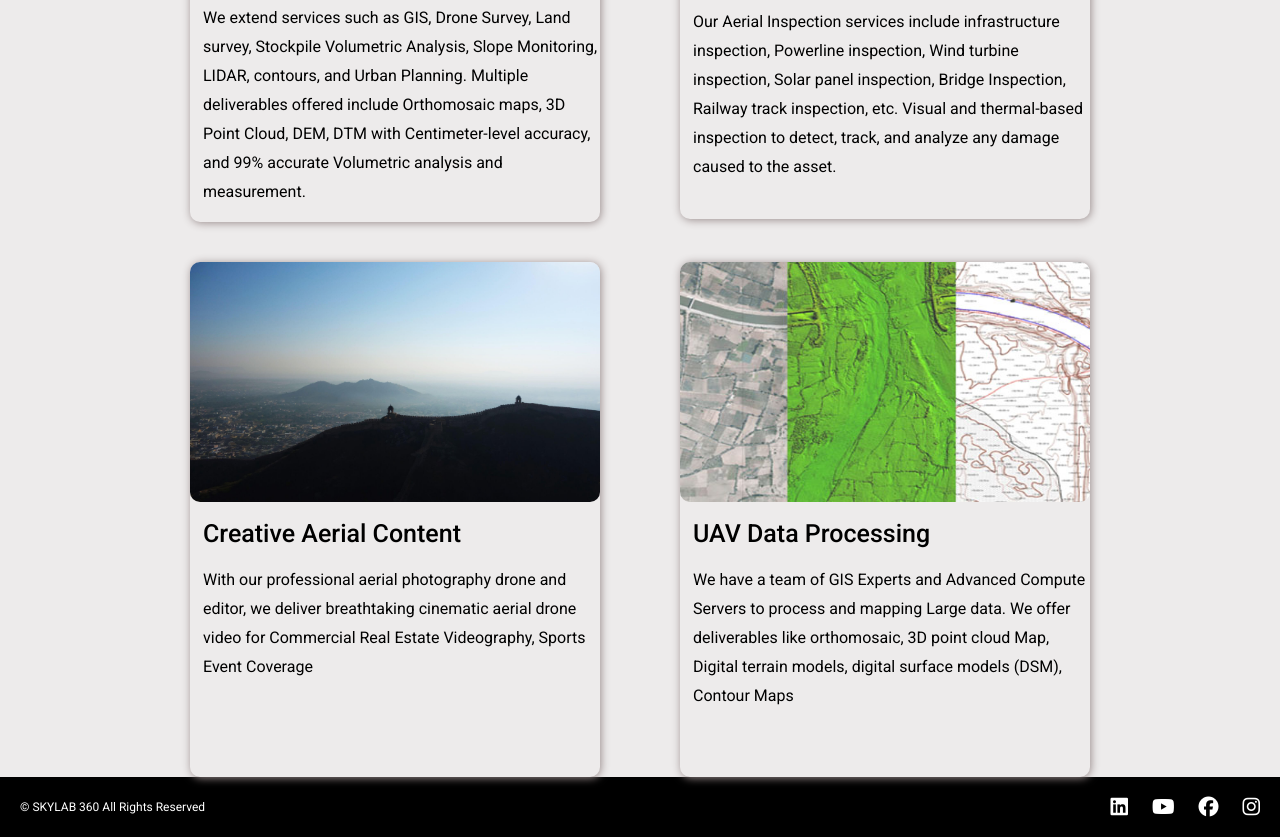
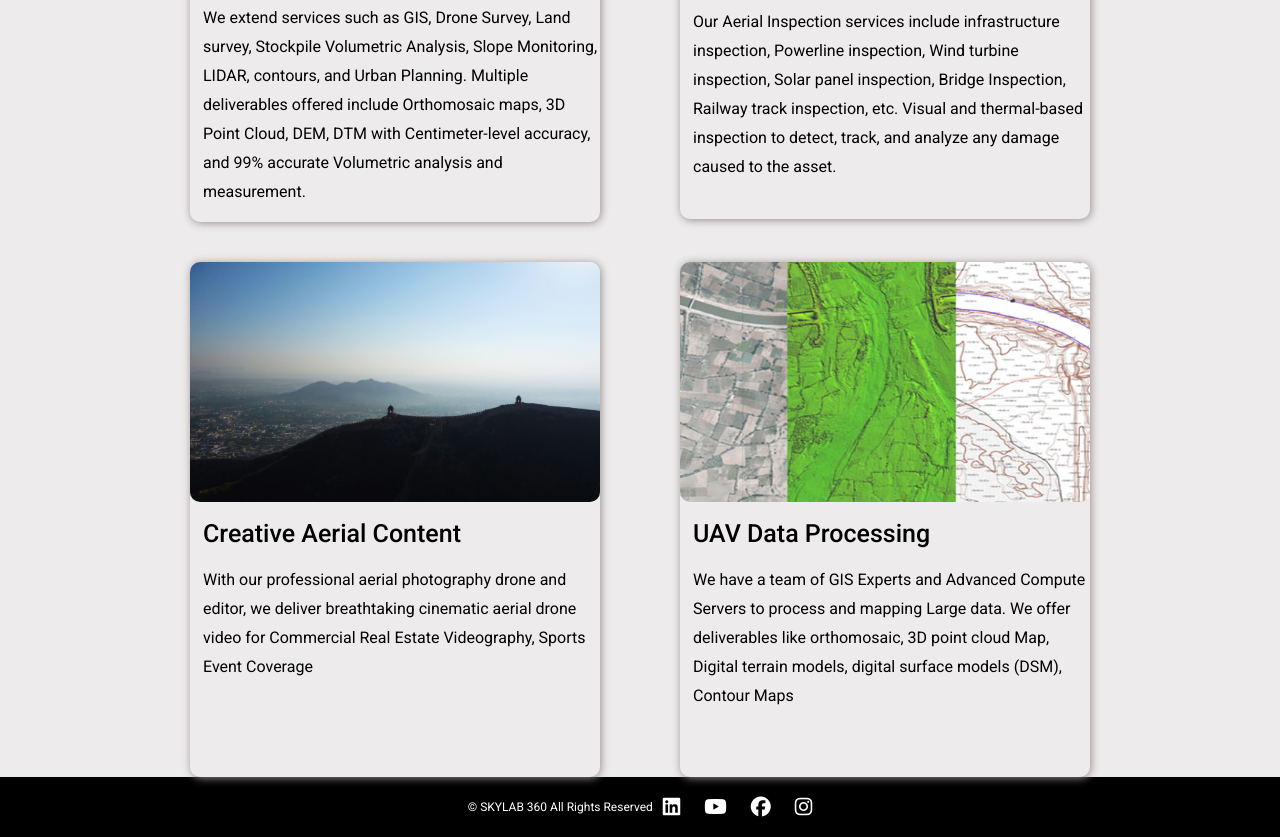
Before and after one commit to vaishnnav-m/skylab360, a plain HTML site: page index.html in a window 1280 px wide. Shown: the part 1546-2383 px from the top of the page. Drawn offline with Linux system fonts and the light colour scheme.

Commit message:
Update footer.css

```diff
--- a/footer.css
+++ b/footer.css
@@ -4,13 +4,14 @@
   background-color: black;
   display: flex;
   align-items: center;
-  justify-content: space-between;
+  justify-content: center;
 }
 .cr-txt{
   color: #fff;
   font-weight: 400;
   font-size: 12px;
   margin-left: 20px;
+  margin-right:10px;
 }
 .fa-instagram,.fa-facebook,.fa-youtube,.fa-linkedin{
   color: #fff;
```
